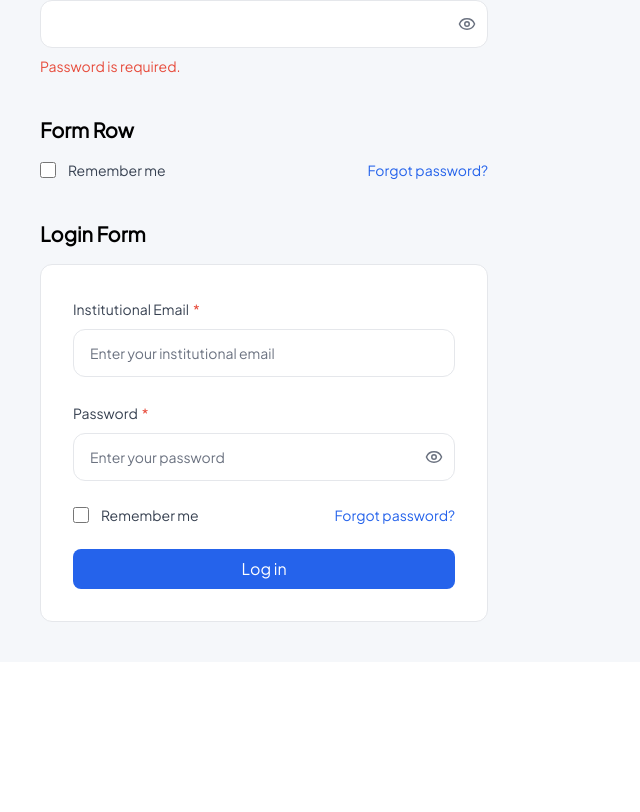
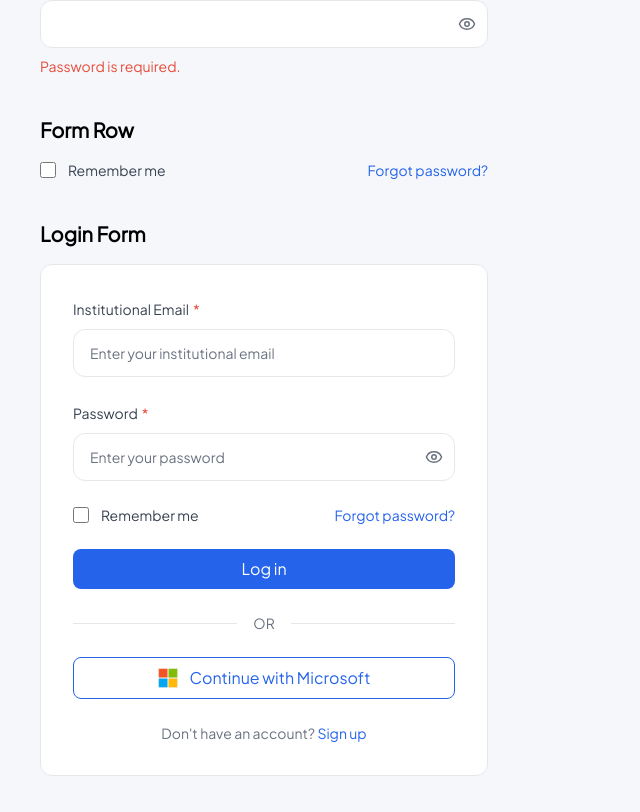
Before and after one commit to LUIS1519Q/UCEConnect, a React (Vite) app in the folder frontend/: page /design-system in a window 1280 px wide. Shown: the part 2794-3606 px from the top of the page, without its empty margins (0-640 px from the left). Before the commit the page ends 3456 px from the top, so only its background shows below. Built offline with nearby package versions, Linux system fonts and the light colour scheme; no server answers.

Commit message:
feat(login-form): add social authentication section

```diff
--- a/frontend/src/components/ui/organisms/LoginForm/LoginForm.tsx
+++ b/frontend/src/components/ui/organisms/LoginForm/LoginForm.tsx
@@ -1,7 +1,9 @@
 import {
   Button,
   Checkbox,
+  Divider,
   Link,
+  SocialButton,
   TextInput,
 } from "../../atoms";
 
@@ -60,10 +62,22 @@ export default function LoginForm({
       <Button
         type="submit"
         className="w-full"
-        >
+      >
         Log in
+      </Button>
 
-      </Button>
+      <Divider />
+
+      <SocialButton provider="microsoft">
+        Continue with Microsoft
+      </SocialButton>
+
+      <p className="text-center text-sm text-textSecondary">
+        Don't have an account?{" "}
+        <Link href="#">
+          Sign up
+        </Link>
+      </p>
     </form>
   );
 }
```
